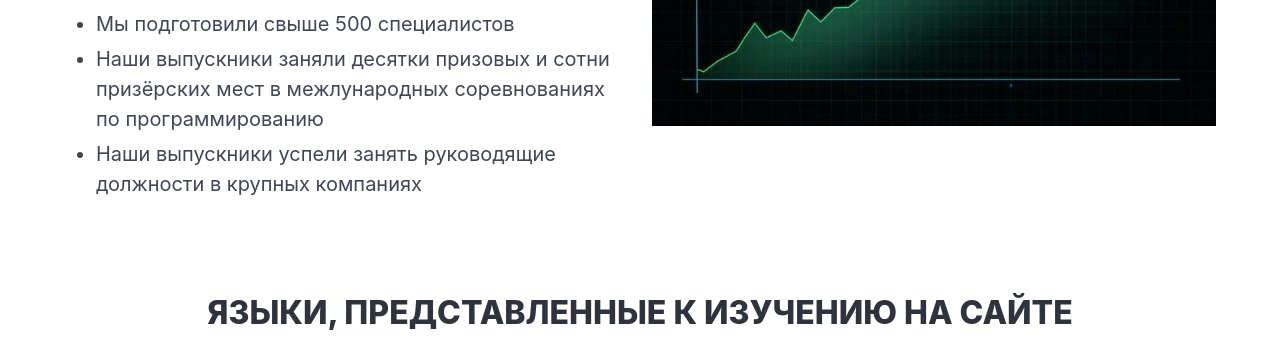
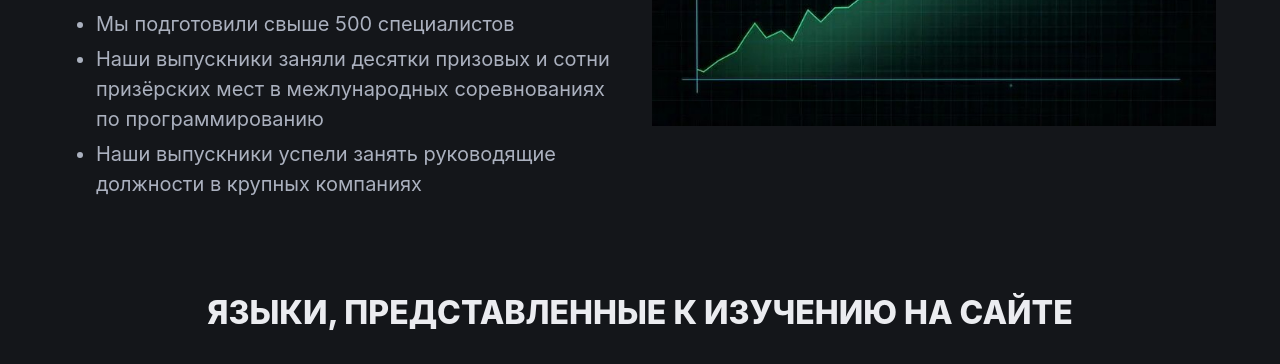
Before and after one commit to kal1van1ch/easy_code, a plain HTML site: page index.html in a window 1280 px wide. Shown: the part 497-861 px from the top of the page. Drawn offline with Linux system fonts and the light colour scheme.

Commit message:
сделал тёмную тему принудительно и поменял логотип

```diff
--- a/index.html
+++ b/index.html
@@ -1,5 +1,5 @@
 <!DOCTYPE html>
-<html lang="ru">
+<html lang="ru" data-theme="dark">
 
 <head>
     <meta charset="UTF-8">
```
Also changed, not shown: 404.html (+1 -1 lines), FAQ.html (+1 -1 lines), assets/logo.png.
